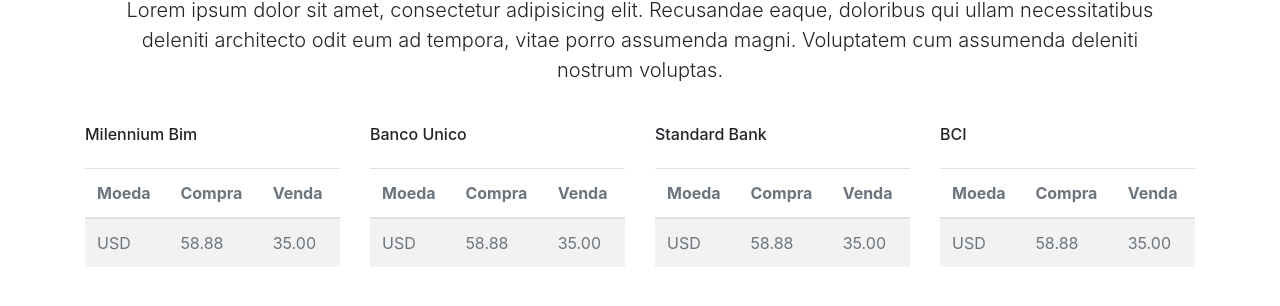
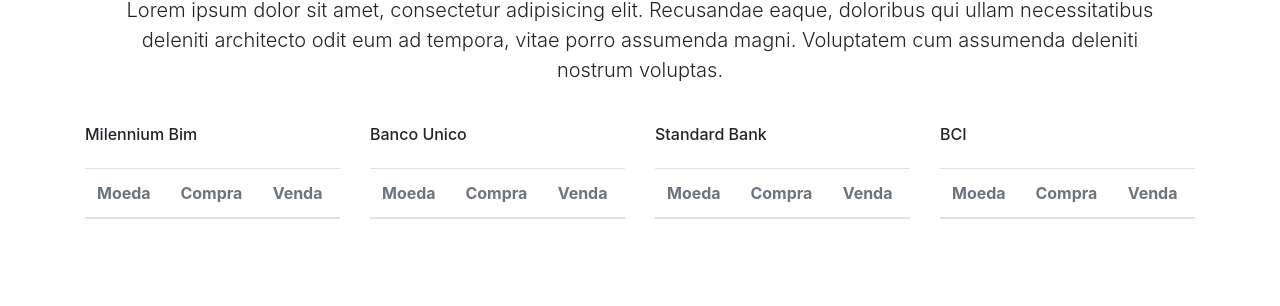
Before and after one commit to amaduela/currency, a website: page index.html in a window 1280 px wide. Shown: the part 188-494 px from the top of the page. Drawn offline with Linux system fonts and the light colour scheme; no server answers.

Commit message:
removed demo TR data

```diff
--- a/index.html
+++ b/index.html
@@ -42,11 +42,6 @@
 							<th>Venda</th>
 						</thead>
 						<tbody id="bim">
-							<tr>
-								<td>USD</td>
-								<td>58.88</td>
-								<td>35.00</td>
-							</tr>
 						</tbody>
 					</table>
 				</div>
@@ -61,11 +56,6 @@
 							<th>Venda</th>
 						</thead>
 						<tbody id="unico">
-							<tr>
-								<td>USD</td>
-								<td>58.88</td>
-								<td>35.00</td>
-							</tr>
 						</tbody>
 					</table>
 				</div>
@@ -80,11 +70,6 @@
 							<th>Venda</th>
 						</thead>
 						<tbody id="standard">
-							<tr>
-								<td>USD</td>
-								<td>58.88</td>
-								<td>35.00</td>
-							</tr>
 						</tbody>
 					</table>
 				</div>
@@ -99,11 +84,6 @@
 							<th>Venda</th>
 						</thead>
 						<tbody id="bci">
-							<tr>
-								<td>USD</td>
-								<td>58.88</td>
-								<td>35.00</td>
-							</tr>
 						</tbody>
 					</table>
 				</div>
```
